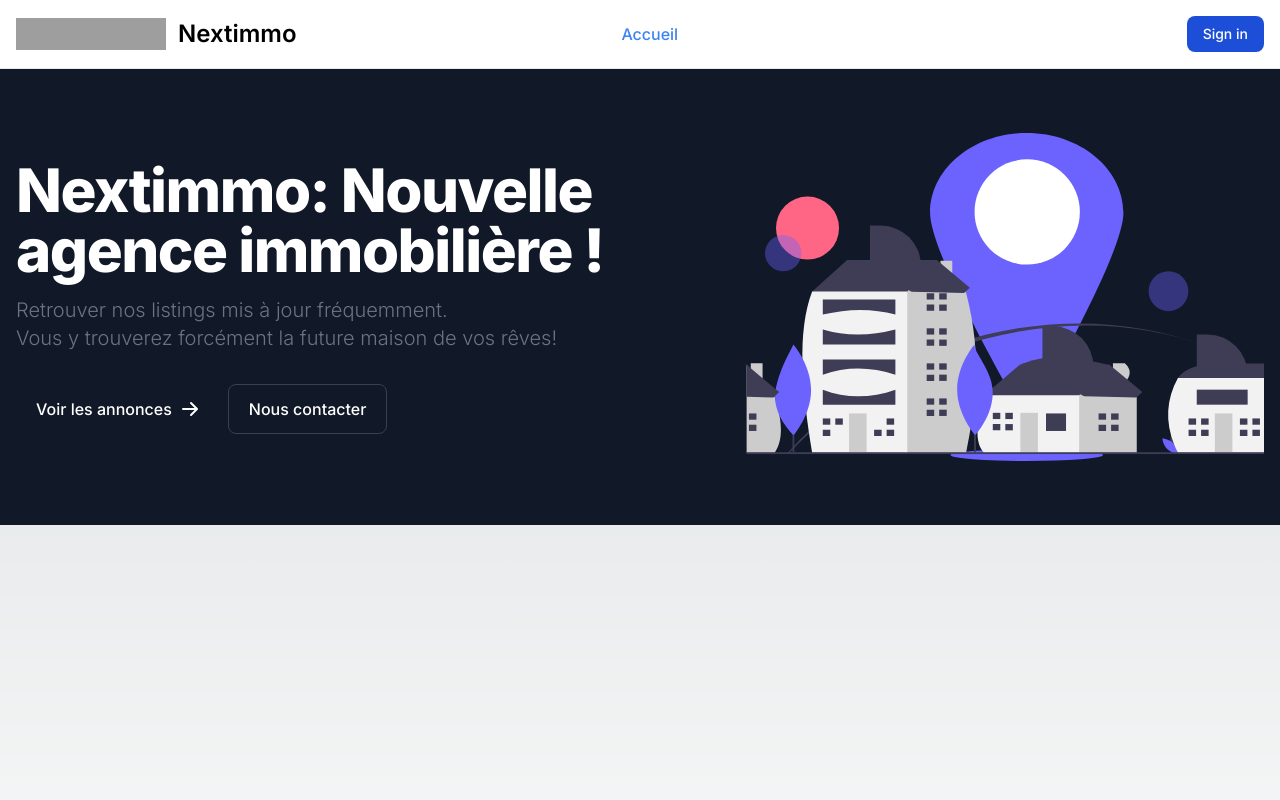
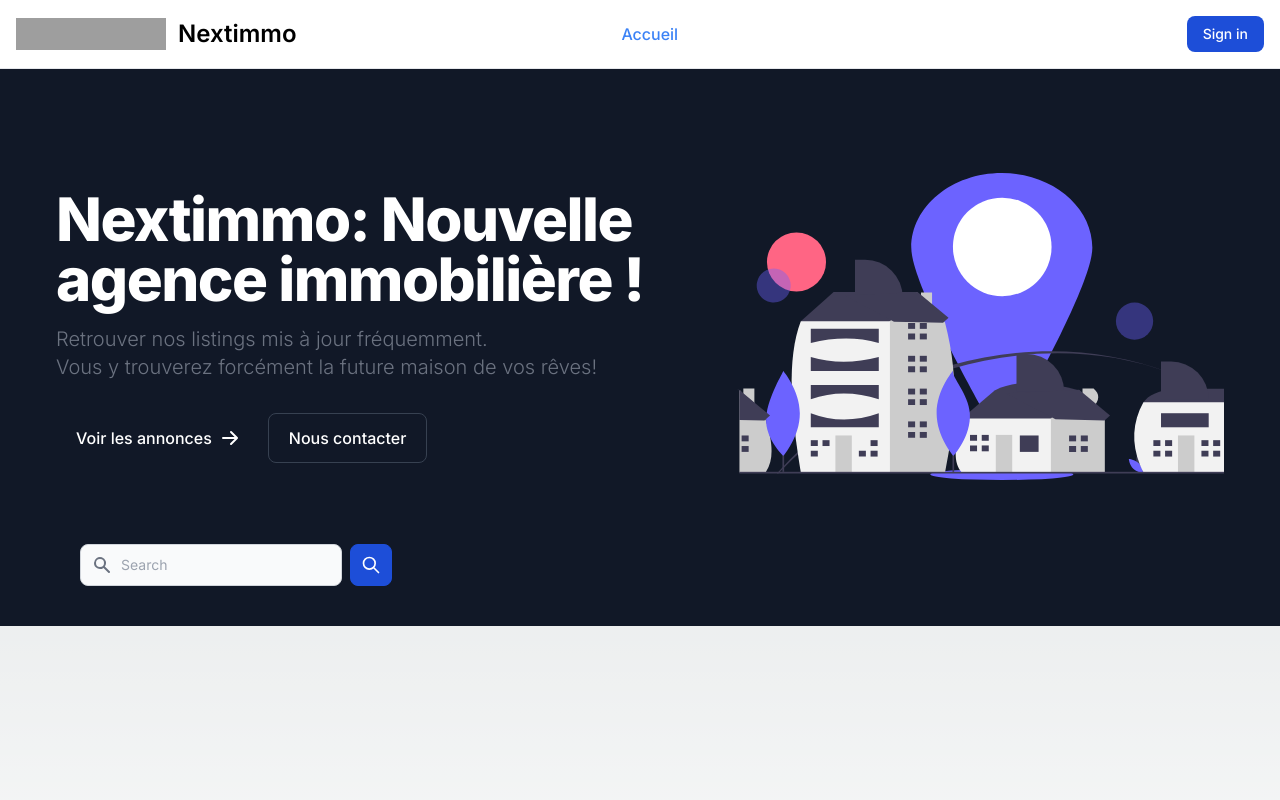
Before and after one commit to Ayrow/nextimmo, a Next.js app: page / in a window 1280 px wide. Shown: the top 800 px of the page. Built offline with nearby package versions, Linux system fonts and the light colour scheme; grey boxes are pictures that could not be loaded.

Commit message:
added a basic search bar in hero

```diff
--- /dev/null
+++ b/src/components/BasicHouseSearch.js
@@ -0,0 +1,56 @@
+import React from 'react';
+
+const BasicHouseSearch = () => {
+  return (
+    <form className='flex items-center px-10'>
+      <label for='simple-search' className='sr-only'>
+        Search
+      </label>
+      <div className='relative flex'>
+        <div>
+          <div className='absolute inset-y-0 left-0 flex items-center pl-3 pointer-events-none'>
+            <svg
+              aria-hidden='true'
+              className='w-5 h-5 text-gray-500 dark:text-gray-400'
+              fill='currentColor'
+              viewBox='0 0 20 20'
+              xmlns='http://www.w3.org/2000/svg'>
+              <path
+                fillRule='evenodd'
+                d='M8 4a4 4 0 100 8 4 4 0 000-8zM2 8a6 6 0 1110.89 3.476l4.817 4.817a1 1 0 01-1.414 1.414l-4.816-4.816A6 6 0 012 8z'
+                clipRule='evenodd'></path>
+            </svg>
+          </div>
+
+          <input
+            type='text'
+            id='simple-search'
+            className='bg-gray-50 border border-gray-300 text-gray-900 text-sm rounded-lg focus:ring-blue-500 focus:border-blue-500 block w-full pl-10 p-2.5  dark:bg-gray-700 dark:border-gray-600 dark:placeholder-gray-400 dark:text-white dark:focus:ring-blue-500 dark:focus:border-blue-500'
+            placeholder='Search'
+            required
+          />
+        </div>
+      </div>
+
+      <button
+        type='submit'
+        className='p-2.5 ml-2 text-sm font-medium text-white bg-blue-700 rounded-lg border border-blue-700 hover:bg-blue-800 focus:ring-4 focus:outline-none focus:ring-blue-300 dark:bg-blue-600 dark:hover:bg-blue-700 dark:focus:ring-blue-800'>
+        <svg
+          className='w-5 h-5'
+          fill='none'
+          stroke='currentColor'
+          viewBox='0 0 24 24'
+          xmlns='http://www.w3.org/2000/svg'>
+          <path
+            strokeLinecap='round'
+            strokeLinejoin='round'
+            strokeWidth='2'
+            d='M21 21l-6-6m2-5a7 7 0 11-14 0 7 7 0 0114 0z'></path>
+        </svg>
+        <span className='sr-only'>Search</span>
+      </button>
+    </form>
+  );
+};
+
+export default BasicHouseSearch;
--- a/src/components/Hero.js
+++ b/src/components/Hero.js
@@ -1,24 +1,26 @@
 import Link from 'next/link';
 import Image from 'next/image';
+import BasicHouseSearch from './BasicHouseSearch';
 
 const Hero = () => {
   return (
-    <section class='bg-gray-900 w-screen'>
-      <div class='grid max-w-screen-xl px-4 mx-auto lg:gap-8 xl:gap-0 lg:py-16 lg:grid-cols-12'>
-        <div class='mr-auto place-self-center lg:col-span-7'>
-          <h1 class='max-w-2xl mb-4 text-4xl font-extrabold tracking-tight leading-none md:text-5xl xl:text-6xl text-white'>
+    <section className='bg-gray-900 w-screen p-10'>
+      <div>
+        <div className='grid max-w-screen-xl px-4 mx-auto lg:gap-8 xl:gap-0 lg:py-16 lg:grid-cols-12'>
+          <div className='mr-auto place-self-center lg:col-span-7'>
+            <h1 className='max-w-2xl mb-4 text-4xl font-extrabold tracking-tight leading-none md:text-5xl xl:text-6xl text-white'>
               Nextimmo: Nouvelle agence immobilière !
             </h1>
-          <p class='max-w-2xl mb-6 font-light text-gray-500 lg:mb-8 md:text-lg lg:text-xl text-gray-400'>
+            <p className='max-w-2xl mb-6 font-light text-gray-500 lg:mb-8 md:text-lg lg:text-xl text-gray-400'>
               Retrouver nos listings mis à jour fréquemment. <br />
               Vous y trouverez forcément la future maison de vos rêves!
             </p>
             <Link
               href='#'
-            class='inline-flex items-center justify-center px-5 py-3 mr-3 text-base font-medium text-center text-white rounded-lg bg-primary-700 hover:bg-primary-800 focus:ring-4 focus:ring-primary-300 focus:ring-primary-900'>
+              className='inline-flex items-center justify-center px-5 py-3 mr-3 text-base font-medium text-center text-white rounded-lg bg-primary-700 hover:bg-primary-800 focus:ring-4 focus:ring-primary-300 focus:ring-primary-900'>
               Voir les annonces
               <svg
-              class='w-5 h-5 ml-2 -mr-1'
+                className='w-5 h-5 ml-2 -mr-1'
                 fill='currentColor'
                 viewBox='0 0 20 20'
                 xmlns='http://www.w3.org/2000/svg'>
@@ -30,11 +32,11 @@ const Hero = () => {
             </Link>
             <Link
               href='#'
-            class='inline-flex items-center justify-center px-5 py-3 text-base font-medium text-center border rounded-lg focus:ring-4 focus:ring-gray-100 text-white border-gray-700 hover:bg-gray-700 focus:ring-gray-800'>
+              className='inline-flex items-center justify-center px-5 py-3 text-base font-medium text-center border rounded-lg focus:ring-4 focus:ring-gray-100 text-white border-gray-700 hover:bg-gray-700 focus:ring-gray-800'>
               Nous contacter
             </Link>
           </div>
-        <div class='hidden lg:mt-0 lg:col-span-5 lg:flex'>
+          <div className='hidden lg:mt-0 lg:col-span-5 lg:flex'>
             <Image
               src='/house_hero.svg'
               alt='house under a magnifying glass'
@@ -43,6 +45,8 @@ const Hero = () => {
             />
           </div>
         </div>
+        <BasicHouseSearch />
+      </div>
     </section>
   );
 };
```
Lines whose indentation alone changed are shown as unchanged.
